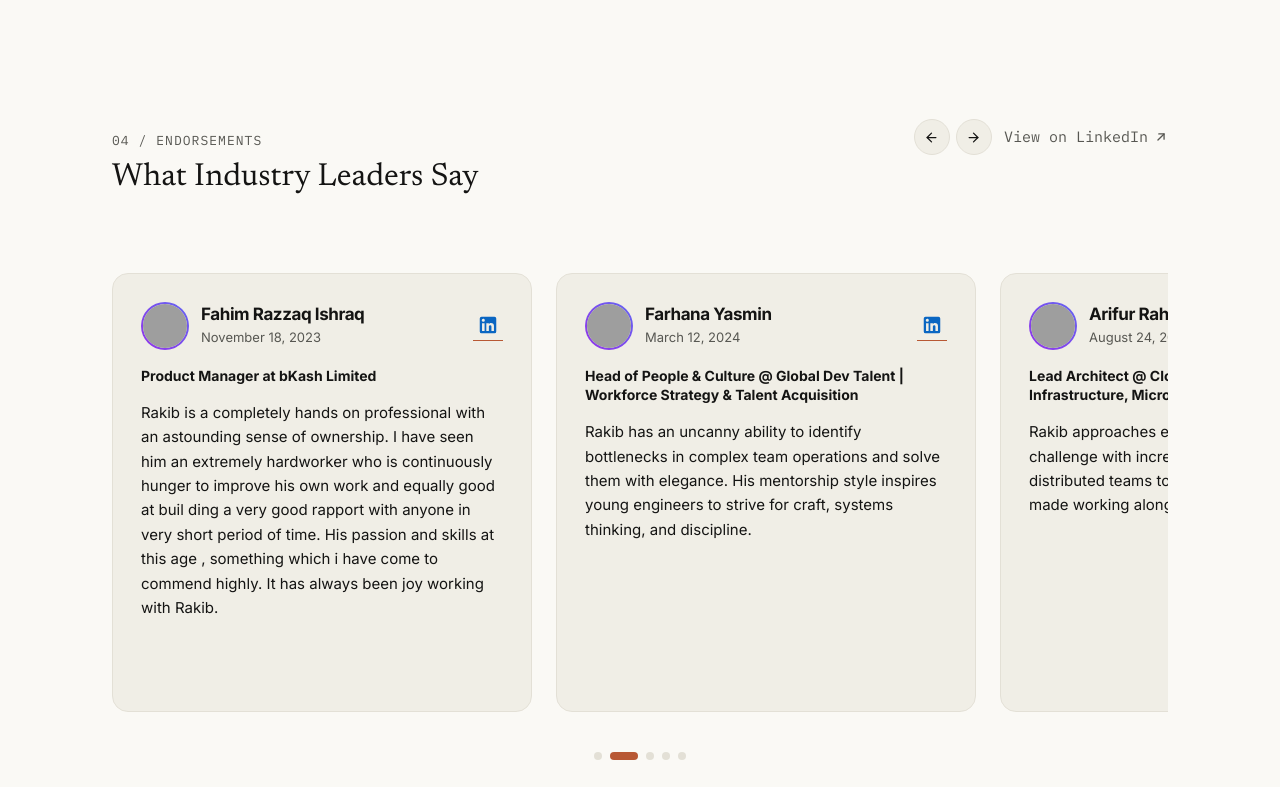
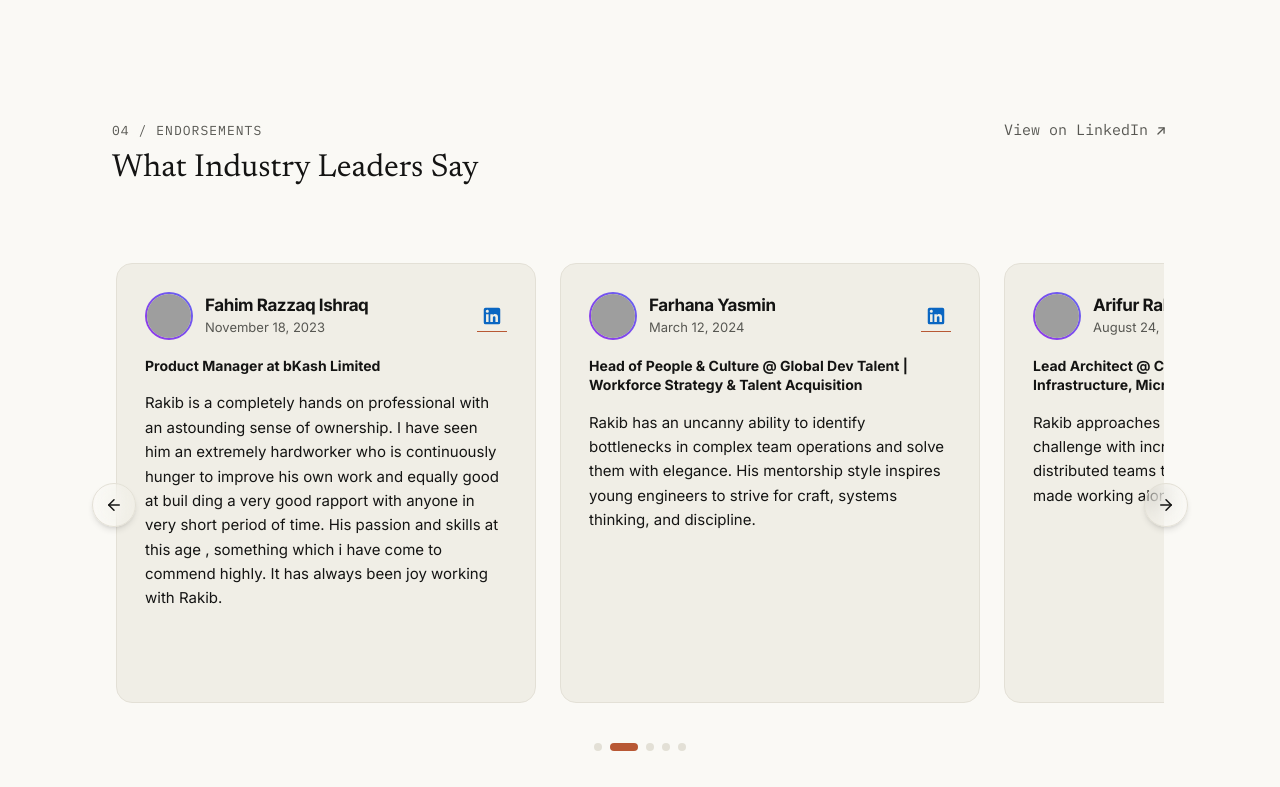
Before and after one commit to abdurrakib0/rakibxyz-2026, a Next.js app in the folder nextjs/: page / in a window 1280 px wide. Shown: the part 1493-2280 px from the top of the page. Built offline with nearby package versions, Linux system fonts and the light colour scheme; no server answers; grey boxes are pictures that could not be loaded.

Commit message:
Position slide arrows in the vertical middle on the left and right sides of the review cards

```diff
--- a/nextjs/components/RecommendationsSection.tsx
+++ b/nextjs/components/RecommendationsSection.tsx
@@ -134,31 +134,6 @@ export default function RecommendationsSection({
           <h2 className="section-title">What Industry Leaders Say</h2>
         </div>
 
-        {/* Header Controls: Arrow buttons + LinkedIn link */}
-        <div className="flex items-center gap-3">
-          <div className="flex items-center gap-1.5">
-            <button
-              onClick={handlePrev}
-              className="w-9 h-9 rounded-full border border-[var(--rule)] bg-[var(--surface)] text-[var(--ink)] hover:border-[var(--ink)] hover:bg-[var(--bg)] flex items-center justify-center cursor-pointer transition-colors"
-              aria-label="Previous recommendation"
-            >
-              <svg width="15" height="15" viewBox="0 0 24 24" fill="none" stroke="currentColor" strokeWidth="2" strokeLinecap="round" strokeLinejoin="round">
-                <line x1="19" y1="12" x2="5" y2="12" />
-                <polyline points="12 19 5 12 12 5" />
-              </svg>
-            </button>
-            <button
-              onClick={handleNext}
-              className="w-9 h-9 rounded-full border border-[var(--rule)] bg-[var(--surface)] text-[var(--ink)] hover:border-[var(--ink)] hover:bg-[var(--bg)] flex items-center justify-center cursor-pointer transition-colors"
-              aria-label="Next recommendation"
-            >
-              <svg width="15" height="15" viewBox="0 0 24 24" fill="none" stroke="currentColor" strokeWidth="2" strokeLinecap="round" strokeLinejoin="round">
-                <line x1="5" y1="12" x2="19" y2="12" />
-                <polyline points="12 5 19 12 12 19" />
-              </svg>
-            </button>
-          </div>
-
         <a
           href="https://www.linkedin.com/in/abdurrakib0"
           target="_blank"
@@ -181,10 +156,34 @@ export default function RecommendationsSection({
           </svg>
         </a>
       </div>
-      </div>
 
-      {/* Horizontal Scroll Track */}
-      <div className="relative">
+      {/* Horizontal Scroll Carousel Wrapper with Centered Left/Right Arrows */}
+      <div className="relative group px-1">
+        {/* Left Floating Arrow Button */}
+        <button
+          onClick={handlePrev}
+          className="absolute -left-3 sm:-left-5 top-1/2 -translate-y-1/2 z-20 w-10 h-10 sm:w-11 sm:h-11 rounded-full border border-[var(--rule)] bg-[var(--surface)]/95 backdrop-blur-md shadow-md text-[var(--ink)] hover:bg-[var(--ink)] hover:text-[var(--bg)] hover:border-[var(--ink)] flex items-center justify-center cursor-pointer transition-all duration-200"
+          aria-label="Previous recommendation"
+        >
+          <svg width="18" height="18" viewBox="0 0 24 24" fill="none" stroke="currentColor" strokeWidth="2" strokeLinecap="round" strokeLinejoin="round">
+            <line x1="19" y1="12" x2="5" y2="12" />
+            <polyline points="12 19 5 12 12 5" />
+          </svg>
+        </button>
+
+        {/* Right Floating Arrow Button */}
+        <button
+          onClick={handleNext}
+          className="absolute -right-3 sm:-right-5 top-1/2 -translate-y-1/2 z-20 w-10 h-10 sm:w-11 sm:h-11 rounded-full border border-[var(--rule)] bg-[var(--surface)]/95 backdrop-blur-md shadow-md text-[var(--ink)] hover:bg-[var(--ink)] hover:text-[var(--bg)] hover:border-[var(--ink)] flex items-center justify-center cursor-pointer transition-all duration-200"
+          aria-label="Next recommendation"
+        >
+          <svg width="18" height="18" viewBox="0 0 24 24" fill="none" stroke="currentColor" strokeWidth="2" strokeLinecap="round" strokeLinejoin="round">
+            <line x1="5" y1="12" x2="19" y2="12" />
+            <polyline points="12 5 19 12 12 19" />
+          </svg>
+        </button>
+
+        {/* Horizontal Track */}
         <div
           ref={scrollContainerRef}
           onScroll={handleScroll}
```
Lines whose indentation alone changed are shown as unchanged.
